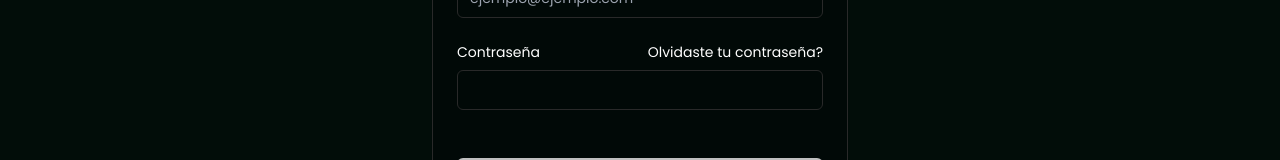
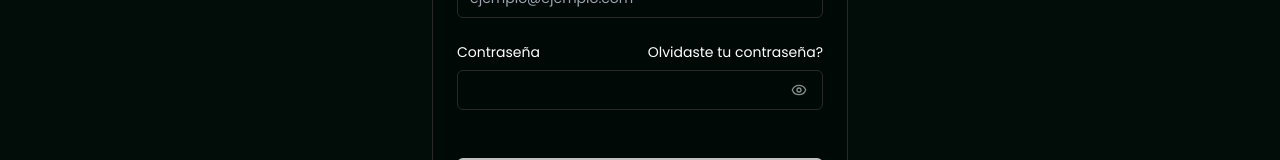
Before and after one commit to JuanMaCarreras/CryptoWeb, a React (Vite) app: page /login in a window 1280 px wide. Shown: the part 273-433 px from the top of the page. Built offline with nearby package versions, Linux system fonts and the light colour scheme; no server answers; a web font is replaced by a local one.

Commit message:
Update login component

```diff
--- a/src/components/auth/Login.tsx
+++ b/src/components/auth/Login.tsx
@@ -11,15 +11,17 @@ import {
 import { Input } from '@/components/ui/input'
 import { Label } from '@/components/ui/label'
 import { Link, useLocation } from 'wouter'
-
+import { LuEye  } from 'react-icons/lu'
+import { RiEyeCloseLine } from 'react-icons/ri'
 
 export function Login() {
 
   const { login, loginWithGoogle } = useAuth()
-  const [ email, setEmail ] = useState('')
-  const [ password, setPassword ] = useState('')
+  const [ email, setEmail ] = useState<string>('')
+  const [ password, setPassword ] = useState<string>('')
   const [ error, setError ] = useState('')
   const [, setLocation] = useLocation()
+  const [showPassword, setShowPassword] = useState<boolean>(false)
 
   console.log('Error state', error)
 
@@ -57,20 +59,33 @@ export function Login() {
               <div className='grid gap-2'>
                 <div className='flex items-center'>
                   <Label htmlFor='password'>Contraseña</Label>
-                  <a
-                    href='#'
+
+                   <a href='#'
                     className='ml-auto inline-block text-sm underline-offset-4 hover:underline'
                   >
                     Olvidaste tu contraseña?
                   </a>
                 </div>
-                <Input
-                  id='password'
-                  type='password'
-                  required
-                  className='bg-deepGreen border-lightGray'
-                  onChange={(e) => setPassword(e.target.value)}
-                />
+                <div className='relative'>
+                  <Input
+                    id='password'
+                    type={showPassword ? 'text' : 'password'}
+                    required
+                    className='bg-deepGreen border-lightGray pr-10'
+                    onChange={(e) => setPassword(e.target.value)}
+                  />
+                  <button
+                    onClick={() => setShowPassword(!showPassword)}
+                    className='absolute right-3 top-1/2 -translate-y-1/2 p-1 '
+                  >
+                    {
+                    showPassword ? (
+                      <RiEyeCloseLine className='w-4 h-4 text-textGray' />
+                    ) : (
+                      <LuEye className='w-4 h-4 text-textGray' />
+                    )}
+                  </button>
+                </div>
               </div>
             </div>
             <div className='mt-12 flex flex-col gap-4'>
```
